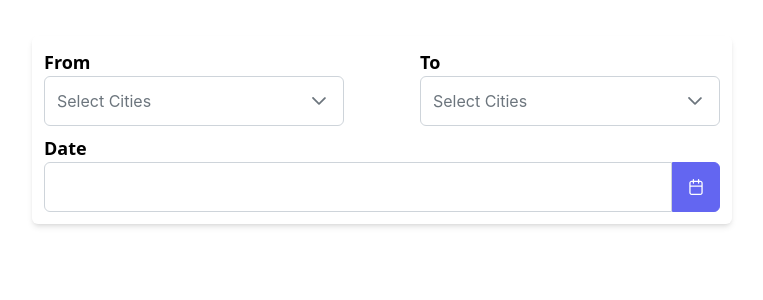
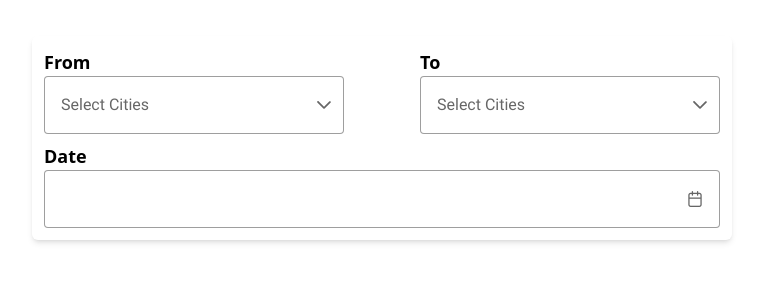
Before and after one commit to iamsabbirsobhani/trainease-frontend, a Next.js app: page / in a window 1280 px wide. Shown: the top 300 px of the page, without its empty margins (258-1021 px from the left). Built offline with nearby package versions, Linux system fonts and the light colour scheme.

Commit message:
md-light-indigo theme added for primereact

```diff
--- a/app/layout.tsx
+++ b/app/layout.tsx
@@ -1,5 +1,5 @@
 import './globals.css';
-import 'primereact/resources/themes/lara-light-indigo/theme.css';
+import 'primereact/resources/themes/md-light-indigo/theme.css';
 
 import 'primereact/resources/primereact.min.css';
 
--- a/components/Home/DestinationForm/components/Form.tsx
+++ b/components/Home/DestinationForm/components/Form.tsx
@@ -106,6 +106,8 @@ export default function Form() {
             value={date}
             onChange={(e) => handleDate(e)}
             showIcon
+            icon="pi pi-calendar"
+            className=""
           />
         </div>
       </form>
```
